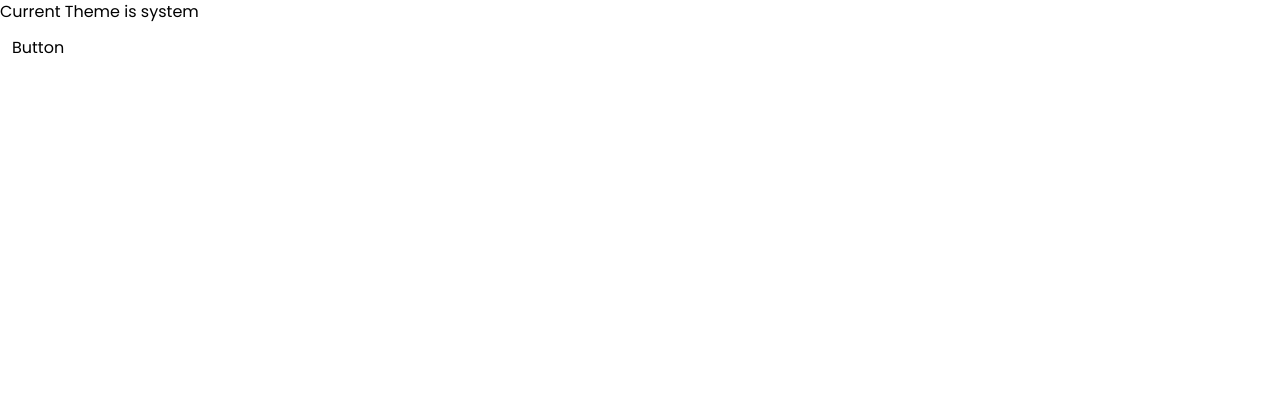
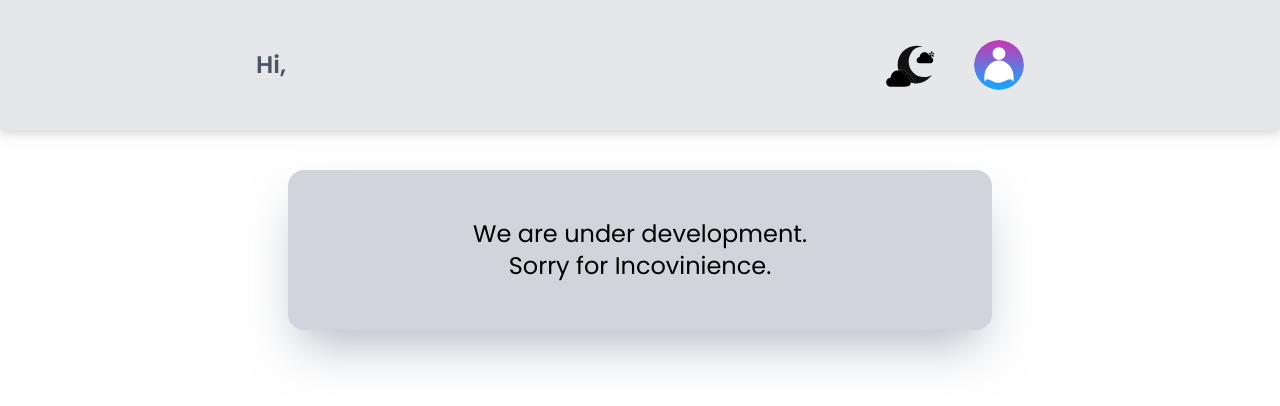
Before and after one commit to BufferOverflow-me/website, a Next.js app: page /home in a window 1280 px wide. Shown: the top 406 px of the page. Built offline with nearby package versions, Linux system fonts and the light colour scheme; no server answers.

Commit message:
Made a dashboard

```diff
--- a/components/landing_page/widgets/header.tsx
+++ b/components/landing_page/widgets/header.tsx
@@ -3,12 +3,10 @@ import Link from 'next/link';
 import styles from '../../../styles/Home.module.scss';
 import { useState } from 'react';
 import { useAuth } from '../../../context/authUserContext';
-import Image from 'next/image';
 // Components here,
 import DrawerLink from './header_components/link';
 import UserImage from '../../../components/auth/widgets/userImage';
 import AuthButton from '../../auth/widgets/auth_buttons';
-import Loading from '../../../components/animations/loading';
 
 
 function Header() {
--- a/pages/home/index.tsx
+++ b/pages/home/index.tsx
@@ -1,21 +1,43 @@
 import { useTheme } from 'next-themes'
+import { useAuth } from '../../context/authUserContext';
+import Image from 'next/image';
 
-
+// COmponents here
+import UserImage from '../../components/auth/widgets/userImage';
 export default function Home() {
+  const { User } = useAuth();
   const { theme, setTheme } = useTheme();
 
+  // A dashboard for the user
   return (
     <div className=''>
-      <div className="h-screen w-screen">
-        Current Theme is {theme}
-        <br/>
-        <button
-          className="p-3 h-12 w-12 order-2 md:order-3"
-          type="button"
-          aria-label="Toggle dark mode"
-          onClick={() => setTheme(theme === 'dark' ? 'light' : 'dark')}>
-          Button
-        </button>
+      <div className='w-screen py-10 drop-shadow-lg bg-gray-200 dark:bg-gray-700'>
+        <div className='mx-64 justify-between  flex items-center '>
+          <div className='font-semibold text-2xl text-gray-600 dark:text-gray-50'>
+            Hi, {User.name}
+          </div>
+          <div className='rounded-full flex items-center gap-10'>
+            {/* A moon iconed button that will change the theme */}
+            <button
+              className='w-12 h-12 rounded-full'
+              type='button'
+              aria-label="Toggle dark mode"
+              onClick={() => setTheme(theme === 'dark' ? 'light' : 'dark')}
+            >
+              <Image src={theme === 'light' ? '/svgs/light_moon.svg' : '/svgs/dark_moon.svg'} width={50} height={50} alt='Theme toogle' />
+            </button>
+
+            {<UserImage src={User.photoUrl} />}
+          </div>
+        </div>
+      </div>
+      {/* Home Section */}
+      <div className='h-screen'>
+        <div className='mt-10 mx-72 h-1/5 bg-gray-300 dark:bg-gray-700 shadow-2xl shadow-slate-500/50 dark:shadow-slate-400/25 rounded-2xl flex justify-center items-center text-2xl text-center'>
+          We are under development.
+          <br />
+          Sorry for Incovinience.
+        </div>
       </div>
     </div>
   )
--- a/pages/home/settings/index.tsx
+++ b/pages/home/settings/index.tsx
@@ -17,11 +17,6 @@ const Index = () => {
       router.push('/')
   }, [User, loading, router])
 
-  // function to delete the token from the local storage
-  const deleteToken = () => {
-    localStorage.removeItem('bufferoverflow-auth');
-    alert('Token has been deleted!');
-  }
 
   const userImage =() =>{
     if(User){
```
Also changed, not shown: public/svgs/dark_moon.svg (added), public/svgs/light_moon.svg (added).
